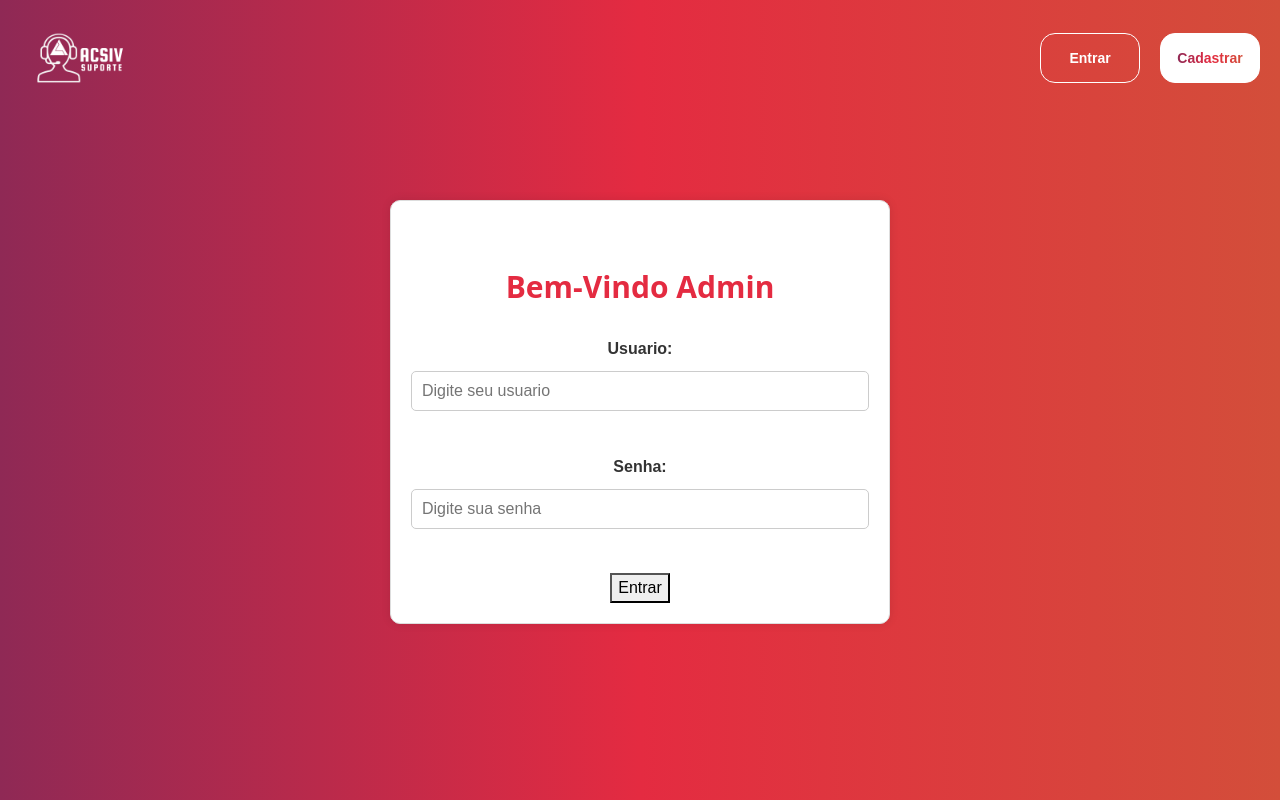
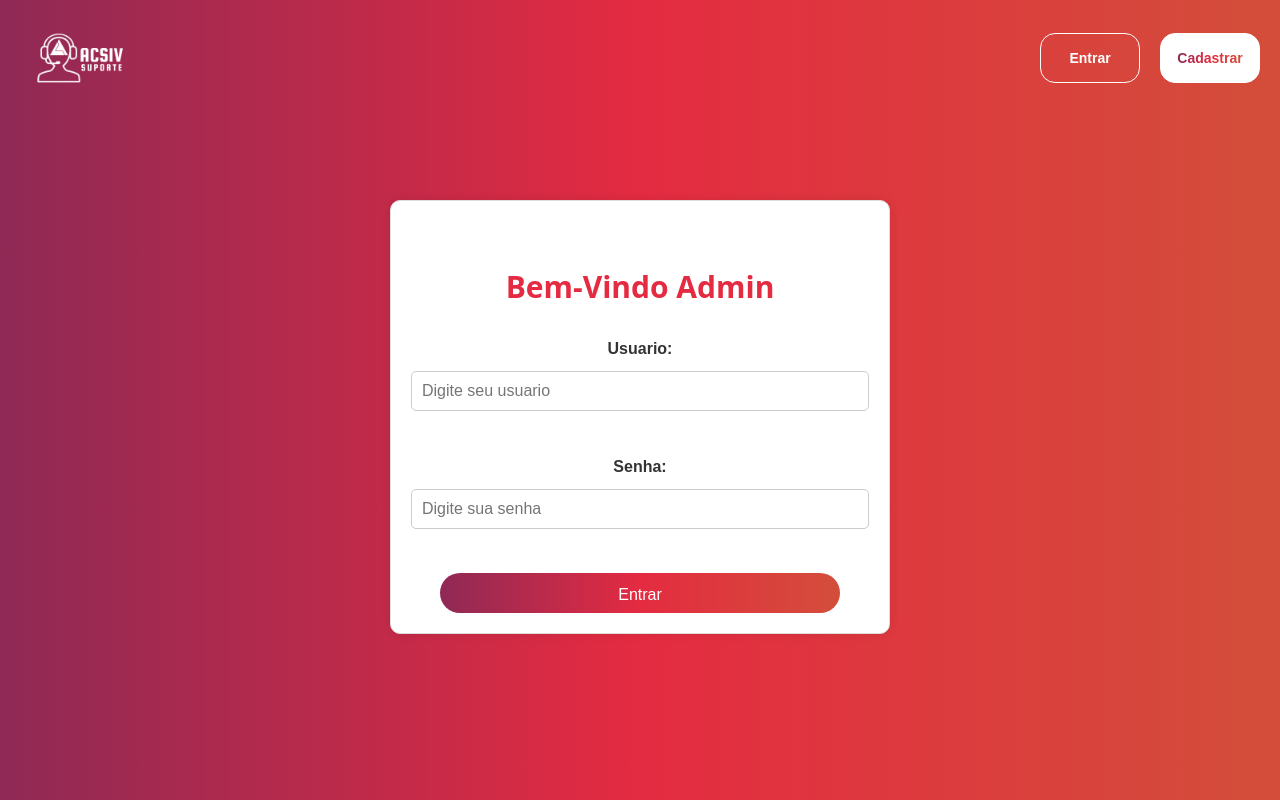
Before and after one commit to juliapzp/projeto-sa, a React (Vite) app in the folder frontend/: page /LoginAdmin in a window 1280 px wide. Shown: the top 800 px of the page. Built offline with nearby package versions, Linux system fonts and the light colour scheme.

Commit message:
Add files via upload

```diff
--- a/frontend/src/pages/login/LoginAdmin.jsx
+++ b/frontend/src/pages/login/LoginAdmin.jsx
@@ -90,7 +90,7 @@ const LoginAdmin = () => {
             required
           />
           <br />
-          <button type="submit" className="botao-login">Entrar</button>
+          <button type="submit" className="botao-logar">Entrar</button>
         </form>
         {error && <p className="error-message">{error}</p>}
         {success && <p className="success-message">Login realizado com sucesso! Redirecionando...</p>}
```
